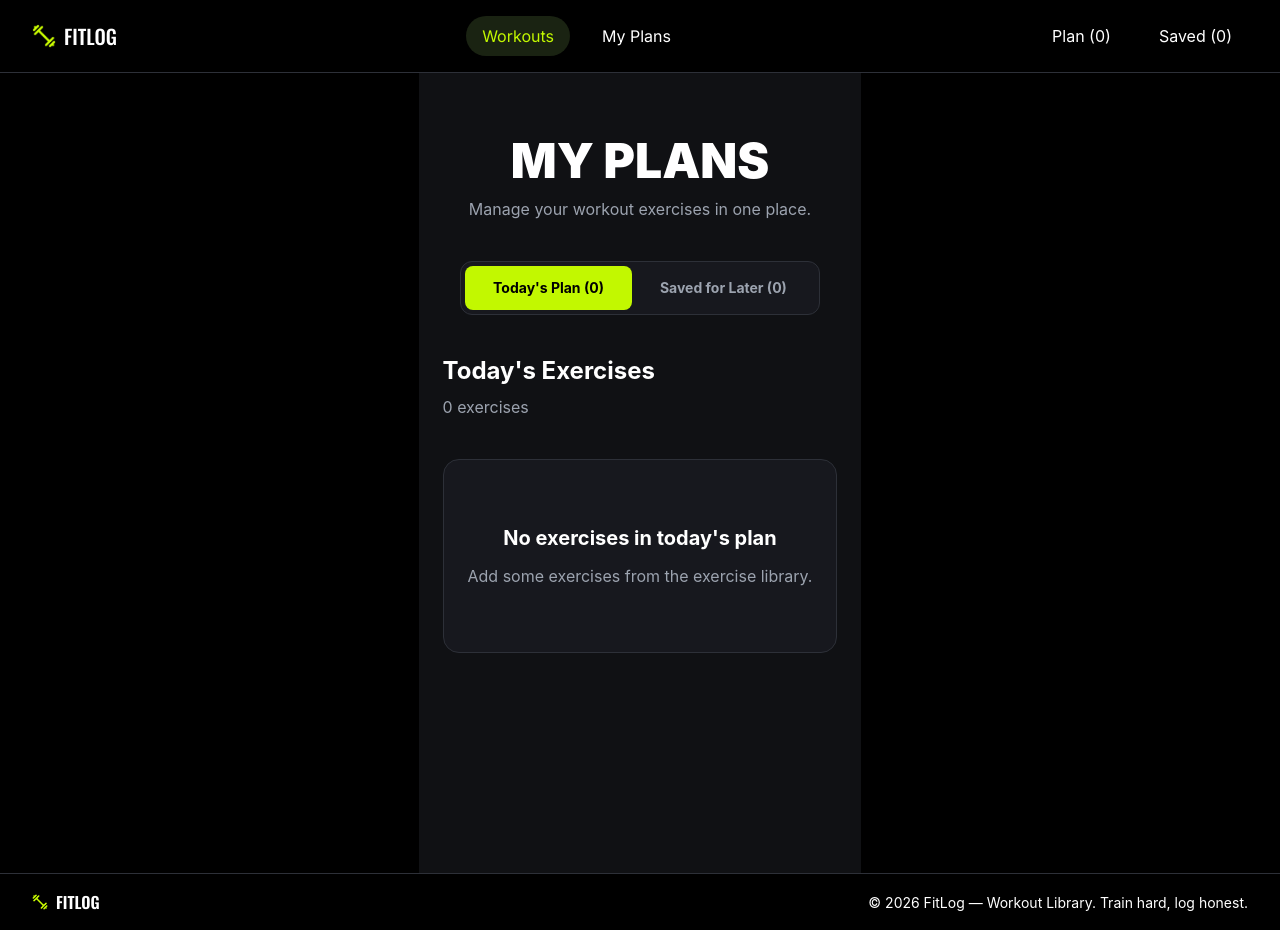
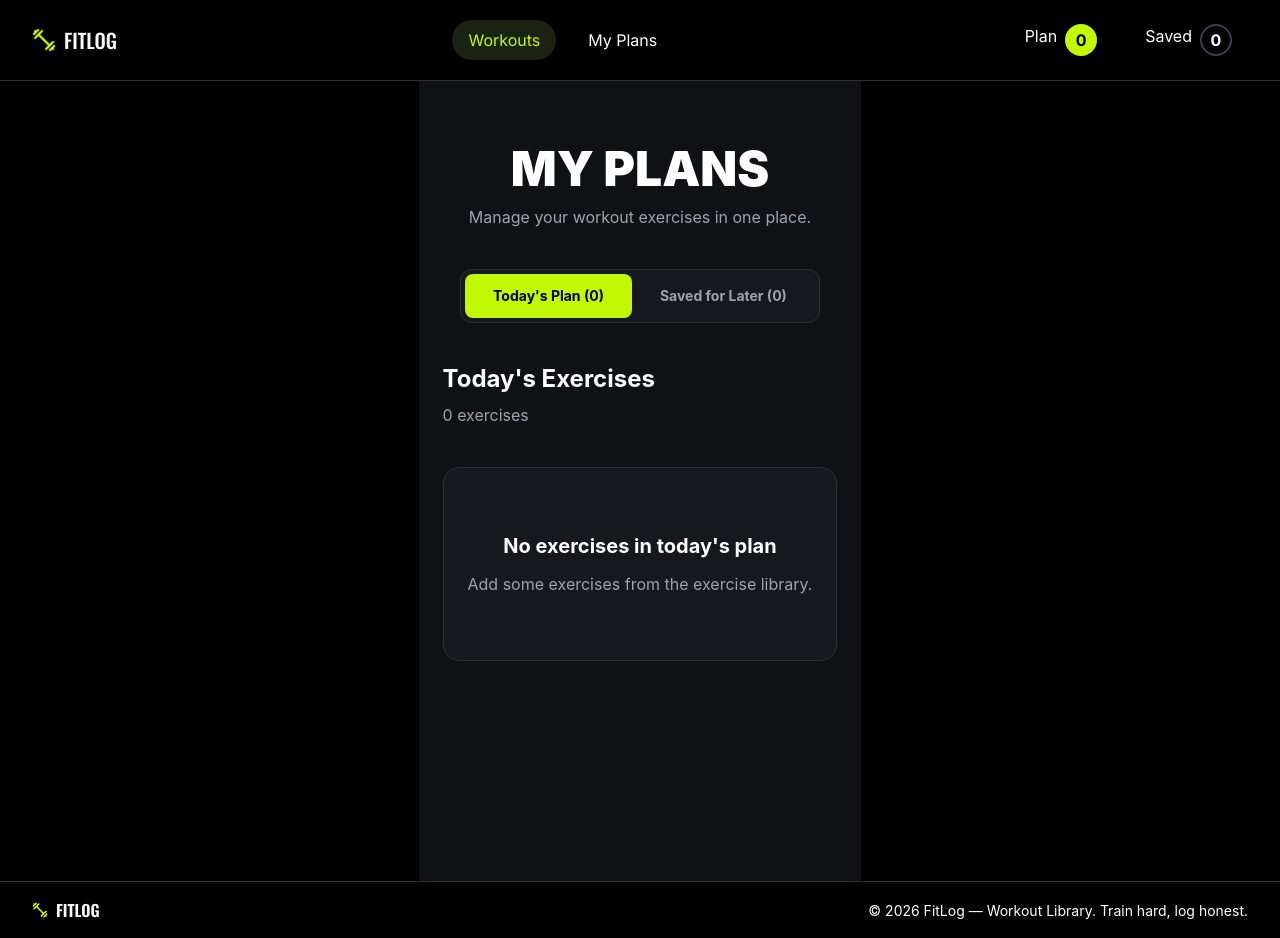
Before and after one commit to mayeendu/B14-A6-FitLog, a Next.js app: page /plans in a window 1280 px wide. Built offline with nearby package versions, Linux system fonts and the light colour scheme.

Commit message:
Top menu complete

```diff
--- a/src/app/plans/page.tsx
+++ b/src/app/plans/page.tsx
@@ -6,26 +6,16 @@ import { useFitness } from "@/context/FitnessContext";
 import Image from "next/image";
 
 const PlansPage = () => {
-    const {
-        todayPlan,
-        savedExercises,
-        removeFromTodayPlan,
-        removeFromSaved,
-    } = useFitness();
+  const { todayPlan, savedExercises, removeFromTodayPlan, removeFromSaved } =
+    useFitness();
 
-    const [activeTab, setActiveTab] = useState<
-        "today" | "saved"
-    >("today");
+  const [activeTab, setActiveTab] = useState<"today" | "saved">("today");
 
-    const exercises =
-        activeTab === "today"
-            ? todayPlan
-            : savedExercises;
+  const exercises = activeTab === "today" ? todayPlan : savedExercises;
 
   return (
     <main className="min-h-screen bg-[#101114] px-4 py-16 text-white sm:px-6">
       <div className="mx-auto max-w-7xl">
-
         {/* Heading */}
         <div className="text-center">
           <h1 className="text-4xl font-black uppercase sm:text-5xl">
@@ -40,12 +30,12 @@ const PlansPage = () => {
         {/* Tabs */}
         <div className="mt-10 flex justify-center">
           <div className="flex rounded-xl border border-[#2d3038] bg-[#17181e] p-1">
-
             {/* Today's Plan */}
             <button
               type="button"
               onClick={() => setActiveTab("today")}
-                            className={`rounded-lg px-5 py-3 text-sm font-bold transition sm:px-7 ${activeTab === "today"
+              className={`rounded-lg px-5 py-3 text-sm font-bold transition sm:px-7 ${
+                activeTab === "today"
                   ? "bg-[#c2f800] text-black"
                   : "text-[#9ca3af] hover:text-white"
               }`}
@@ -57,23 +47,21 @@ const PlansPage = () => {
             <button
               type="button"
               onClick={() => setActiveTab("saved")}
-                            className={`rounded-lg px-5 py-3 text-sm font-bold transition sm:px-7 ${activeTab === "saved"
+              className={`rounded-lg px-5 py-3 text-sm font-bold transition sm:px-7 ${
+                activeTab === "saved"
                   ? "bg-[#c2f800] text-black"
                   : "text-[#9ca3af] hover:text-white"
               }`}
             >
               Saved for Later ({savedExercises.length})
             </button>
-
           </div>
         </div>
 
         {/* Section title */}
         <div className="mt-10">
           <h2 className="text-2xl font-bold">
-                        {activeTab === "today"
-                            ? "Today's Exercises"
-                            : "Saved Exercises"}
+            {activeTab === "today" ? "Today's Exercises" : "Saved Exercises"}
           </h2>
 
           <p className="mt-2 text-[#9ca3af]">
@@ -85,13 +73,11 @@ const PlansPage = () => {
         {/* Cards */}
         {exercises.length > 0 && (
           <div className="mt-8 grid grid-cols-1 gap-6 sm:grid-cols-2 lg:grid-cols-3">
-
             {exercises.map((exercise) => (
               <div
                 key={exercise.id}
                 className="relative overflow-hidden rounded-[28px] border border-[#2d3038] bg-[#16171c]"
               >
-
                 {/* Remove button */}
                 <button
                   type="button"
@@ -119,7 +105,6 @@ const PlansPage = () => {
 
                 {/* Content */}
                 <div className="p-6">
-
                   {/* Muscle groups */}
                   <div className="flex flex-wrap gap-2">
                     {exercise.muscleGroups.map((muscle) => (
@@ -144,31 +129,21 @@ const PlansPage = () => {
                   </h3>
 
                   {/* Equipment */}
-                                    <p className="mt-3 text-[#9ca3af]">
-                                        {exercise.equipment}
-                                    </p>
+                  <p className="mt-3 text-[#9ca3af]">{exercise.equipment}</p>
 
                   {/* Stats */}
                   <div className="mt-5 border-t border-[#2d3038] pt-5">
                     <div className="flex justify-between text-sm text-[#9ca3af]">
-                                            <span>
-                                                {exercise.duration} min
-                                            </span>
+                      <span>{exercise.duration} min</span>
 
-                                            <span>
-                                                {exercise.caloriesBurned} kcal
-                                            </span>
+                      <span>{exercise.caloriesBurned} kcal</span>
 
-                                            <span>
-                                                ⭐ {exercise.rating}
-                                            </span>
+                      <span>⭐ {exercise.rating}</span>
                     </div>
                   </div>
-
                 </div>
               </div>
             ))}
-
           </div>
         )}
 
@@ -186,7 +161,6 @@ const PlansPage = () => {
             </p>
           </div>
         )}
-
       </div>
     </main>
   );
--- a/src/components/layout/Navbar.tsx
+++ b/src/components/layout/Navbar.tsx
@@ -1,4 +1,3 @@
-
 "use client";
 
 import Image from "next/image";
@@ -8,36 +7,21 @@ import logoImage from "../../assets/logo.png";
 import { useFitness } from "@/context/FitnessContext";
 
 const Navbar = () => {
-    const {
-        todayPlan,
-        savedExercises,
-    } = useFitness();
+  const { todayPlan, savedExercises } = useFitness();
 
   return (
     <section className="bg-bg-primary container mx-auto border-b border-[#2d3038]">
       <div className="relative flex justify-between items-center p-4 sm:px-6 lg:px-8 bg-bg-primary text-white">
+        {/* Logo */}
+        <Link href="/" className="flex items-center space-x-2">
+          <Image src={logoImage} alt="FITLOG Logo" className="h-6 w-6" />
 
-                {/* Logo */}
-                <Link
-                    href="/"
-                    className="flex items-center space-x-2"
-                >
-                    <Image
-                        src={logoImage}
-                        alt="FITLOG Logo"
-                        className="h-6 w-6"
-                    />
-
-                    <div className="font-oswald text-xl font-medium">
-                        FITLOG
-                    </div>
+          <div className="font-oswald text-xl font-medium">FITLOG</div>
         </Link>
-
 
         {/* Desktop & Tablet Navigation */}
         <div className="hidden sm:block">
           <ul className="flex font-inter space-x-2 md:space-x-4">
-
             <li>
               <Link
                 href="/"
@@ -55,37 +39,40 @@ const Navbar = () => {
                 My Plans
               </Link>
             </li>
-
           </ul>
         </div>
 
-
         {/* Desktop & Tablet Buttons */}
         <div className="hidden sm:flex space-x-2 md:space-x-4">
-
           <Link
             href="/plans"
             className="px-3 md:px-4 py-2 rounded-full hover:bg-[#1A2312] transition-colors"
           >
-                        Plan ({todayPlan.length})
+            <div className="flex justify-between gap-2">
+              <div> Plan </div>
+              <div className="flex font-inter h-8 w-8 items-center justify-center rounded-full bg-brand-secondary font-bold text-black">
+                {todayPlan.length}
+              </div>
+            </div>
           </Link>
 
           <Link
             href="/plans"
             className="px-3 md:px-4 py-2 rounded-full hover:bg-[#1A2312] transition-colors"
           >
-                        Saved ({savedExercises.length})
+            <div className="flex justify-between gap-2">
+              <div>Saved </div>{" "}
+              <div className="flex font-inter h-8 w-8 items-center justify-center rounded-full border-2 border-gray-700 font-bold text-white">
+                {savedExercises.length}
+              </div>
+            </div>
           </Link>
-
         </div>
-
 
         {/* Mobile Menu */}
         <details className="sm:hidden relative">
-
           {/* Hamburger */}
           <summary className="flex items-center justify-center w-10 h-10 rounded-full cursor-pointer hover:bg-[#1A2312] transition-colors list-none">
-
             <svg
               xmlns="http://www.w3.org/2000/svg"
               fill="none"
@@ -100,15 +87,11 @@ const Navbar = () => {
                 d="M4 6h16M4 12h16M4 18h16"
               />
             </svg>
-
           </summary>
-
 
           {/* Dropdown */}
           <div className="absolute right-0 top-12 z-50 w-56 rounded-2xl bg-bg-primary border border-white/10 shadow-xl p-3">
-
             <ul className="flex flex-col gap-2 font-inter">
-
               <li>
                 <Link
                   href="/"
@@ -130,27 +113,33 @@ const Navbar = () => {
               <li>
                 <Link
                   href="/plans"
-                                    className="block px-4 py-3 rounded-xl hover:bg-[#1A2312] transition-colors"
+                  className="px-3 md:px-4 py-2 rounded-full hover:bg-[#1A2312] transition-colors"
                 >
-                                    Plan ({todayPlan.length})
+                  <div className="flex justify-baseline gap-2">
+                    <div> Plan </div>
+                    <div className="flex font-inter h-8 w-8 items-center justify-center rounded-full bg-brand-secondary font-bold text-black">
+                      {todayPlan.length}
+                    </div>
+                  </div>
                 </Link>
               </li>
 
               <li>
                 <Link
                   href="/plans"
-                                    className="block px-4 py-3 rounded-xl hover:bg-[#1A2312] transition-colors"
+                  className="px-3 md:px-4 py-2 rounded-full hover:bg-[#1A2312] transition-colors"
                 >
-                                    Saved ({savedExercises.length})
+                  <div className="flex justify-baseline gap-2">
+                    <div>Saved </div>{" "}
+                    <div className="flex font-inter h-8 w-8 items-center justify-center rounded-full border-2 border-gray-700 font-bold text-white">
+                      {savedExercises.length}
+                    </div>
+                  </div>
                 </Link>
               </li>
-
             </ul>
-
           </div>
-
         </details>
-
       </div>
     </section>
   );
```
Lines whose indentation alone changed are shown as unchanged.
